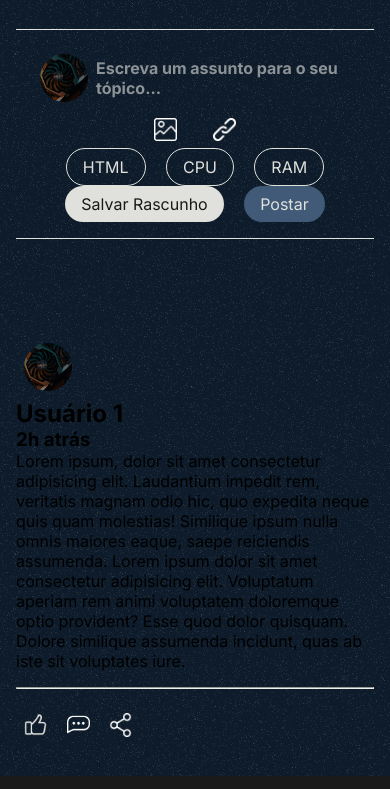
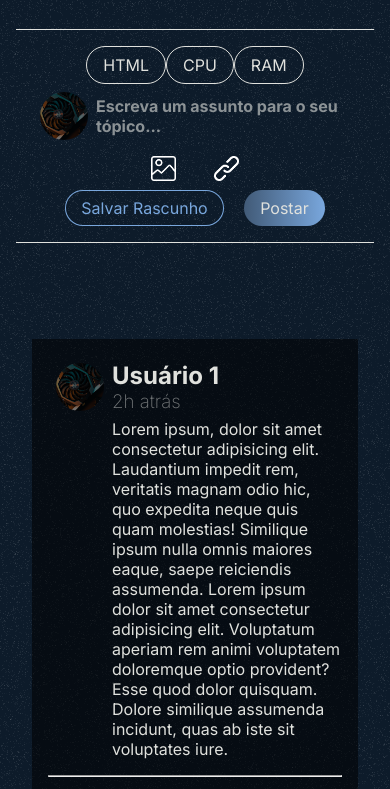
Before and after one commit to Ekhytera/newEkhytera, a plain HTML site: page forum.html in a window 390 px wide. Shown: the part 43-832 px from the top of the page. Drawn offline with Linux system fonts and the light colour scheme.

Commit message:
Atualizando posts e melhor responsividade nos controles do escritor de posts

```diff
--- a/css/forum.css
+++ b/css/forum.css
@@ -1,22 +1,19 @@
-/* container do input para posts e itens como foto de perfil, anexos, botões... */
-#writePostContainer {
-	position: relative;
-	display: flex;
-	flex-direction: column;
-	justify-content: center;
-	align-items: center;
-	padding: 1rem;
-	/* configurando borda */
-	border-top: 1px solid #E0E1DD;
-	border-bottom: 1px solid #E0E1DD;
-	border-left: none;
-	border-right: none;
+hr {
+	margin: 1rem 0;
 }
 
-hr{
-	margin: 1rem 0;
+/* Parte de cima do post (foto de perfil e campo de texto) */
+	article.post {
+		background-color: rgba(0, 0, 0, 0.55);
+		color: #E0E1DD;
+		padding: 1rem;
+		margin-inline: 1rem;
 	}
-/* Parte de cima do post (foto de perfil e campo de texto) */
+
+	article.post>p {
+		margin-left: 4rem;
+	}
+
 	.postBody {
 		display: flex;
 		flex-direction: row;
@@ -24,18 +21,59 @@ hr{
 		align-items: center;
 	}
 
-/* foto de perfil */
 	.fotoPerfil {
 		padding: 0.5rem;
 		width: 4rem;
 		height: 4rem;
 		border-radius: 50%;
-	/* arredondar imagem */
 		object-fit: cover;
-	/* impedir imagem de esticar */
 	}
+
+	.postAuthor {
+		display: flex;
+		flex-direction: row;
+		align-items: center;
+		justify-content: flex-start;
+	}
+
+	.postFooter{
+		display: flex;
+		flex-direction: row;
+		align-items: center;
+	}
+	.postFooter>span{
+		font-weight: bold;
+		margin-right: 1.5rem;
+		margin-left: 0.1rem;
+	}
+
+	.postDetails{
+		display: flex;
+		flex-direction: row;
+		align-items: center;
+		justify-content: space-between;
+	}
+	.subtitle {
+		opacity: 50%;
+		font-weight: 200;
+	}
+
 /* Input para digitar novo post */
-.postInput {
+
+	.writePostContainer {
+		position: relative;
+		display: flex;
+		flex-direction: column;
+		justify-content: center;
+		align-items: center;
+		padding: 1rem;
+		border-top: 1px solid #E0E1DD;
+		border-bottom: 1px solid #E0E1DD;
+		border-left: none;
+		border-right: none;
+	}
+
+	.writePost {
 		display: flex;
 		align-items: center;
 		color: #E0E1DD;
@@ -44,30 +82,48 @@ hr{
 		resize: none;
 		width: 100%;
 	}
-.postInput:focus{
+
+	.writePost:focus {
 		outline: 0;
 		border: 0;
 	}
-.postInput::placeholder {
+
+	.writePost::placeholder {
 		color: #E0E1DD;
 		opacity: 60%;
 		font-weight: bold;
 	}
-.postFooter {
+
+	.writePostFooter {
 		display: flex;
 		flex-wrap: wrap;
 		flex-direction: row;
 		width: 100%;
 		justify-content: space-around;
 	}
-.postFooter>div>* {
+
+	.writePostFooter>div>* {
 		margin-inline: 0.5rem;
+	}
+
+	.writePostContainer>.writePostCategories{
+		display: none;
+		justify-content: flex-start;
+	}
+	@media only screen and (max-width: 768px){
+		.writePostFooter .writePostCategories{
+			display: none;
+		}
+		.writePostContainer>.writePostCategories{
+			display: flex;
+			justify-content: flex-start;
+		}
 	}
 
 /* Classe geral para botões com ícone dentro */
 	.iconButton {
 		display: inline-flex;
-	padding: 1.2rem;
+		padding: 1.3rem;
 		border-radius: 50%;
 		background-color: transparent;
 		background-position: center;
@@ -94,19 +150,19 @@ hr{
 		/* Ícone do botão */
 	}
 
-.add-add{
+	.add-add {
 		background-image: url(../imgs/icon_add.svg);
 	}
 
-.add-like{
+	.add-like {
 		background-image: url(../imgs/icon_like.png);
 	}
 
-.add-comment{
+	.add-comment {
 		background-image: url(../imgs/icon_comment.png);
 	}
 
-.add-share{
+	.add-share {
 		background-image: url(../imgs/icon_share.png);
 	}
 
@@ -122,19 +178,21 @@ hr{
 		background-color: transparent;
 	}
 
-	.vazado:hover {
+	.button.vazado:hover {
 		background-color: #e0e1dd;
 		color: #191919;
 	}
 
 	.primario {
-		background-color: #415A77;
+		background: rgb(65,90,119);
+		background: linear-gradient(90deg, rgba(65,90,119,1) 0%, rgba(121,167,221,1) 100%);
 		color: #e0e1dd;
 	}
 
 	.secundario {
-		background-color: #e0e1dd;
-		color: #191919;
+		background-color: transparent;
+		color: #79a7dd;
+		box-shadow: 0px 0px 0px 1px #79a7dd inset;
 	}
 
 	.arredondado {
--- a/forum.html
+++ b/forum.html
@@ -72,40 +72,47 @@
 
 	<!---------------- CONTEUDO PRINCIPAL ---------------->
 	<main>
-		<div id="writePostContainer">
+		<div class="writePostContainer">
+			<div class="writePostCategories">
+				<button type="button" class="button vazado arredondado">HTML</button>
+				<button type="button" class="button vazado arredondado">CPU</button>
+				<button type="button" class="button vazado arredondado">RAM</button>
+			</div>
 			<div class="postBody">
 				<!-- Foto de perfil -->
 				<img class="fotoPerfil" src="imgs/gpubackimg.png">
 				<!-- Campo de texto -->
-				<textarea class="postInput" placeholder="Escreva um assunto para o seu tópico..."></textarea>
+				<textarea class="writePost" placeholder="Escreva um assunto para o seu tópico..."></textarea>
 				<!-- Botões embaixo do campo de texto -->
 			</div>
-			<div class="postFooter">
-				<div>
+			<div class="writePostFooter">
+				<div class="writePostAttachments">
 					<button type="button" class="iconButton add-img"></button>
 					<button type="button" class="iconButton add-link"></button>
 				</div>
-				<div>
+				<div class="writePostCategories">
 					<button type="button" class="button vazado arredondado">HTML</button>
 					<button type="button" class="button vazado arredondado">CPU</button>
 					<button type="button" class="button vazado arredondado">RAM</button>
 				</div>
-				<div>
+				<div class="writePostControls">
 					<button type="button" class="button secundario arredondado">Salvar Rascunho</button>
 					<button type="button" class="button primario arredondado">Postar</button>
 				</div>
 			</div>
 		</div>
 
-		<article>
+		<article class="post">
 			<div class="postDetails">
-				<div>
+				<div class="postAuthor">
 					<img class="fotoPerfil" src="imgs/gpubackimg.png">
-					<h2>Usuário 1</h2>
-					<h3 class="subtitle">2h atrás</h3>
+					<div>
+						<h2>Usuário 1</h2>
+						<h3 class="subtitle">2h atrás</h3>
+					</div>
 				</div>
 				<div>
-					<!-- categorias e 3 pontos -->
+
 				</div>
 			</div>
 			<p>Lorem ipsum, dolor sit amet consectetur adipisicing elit. Laudantium impedit rem, veritatis magnam odio
@@ -115,9 +122,11 @@
 				quas ab iste sit voluptates iure.
 			</p>
 			<hr>
-			<button class="iconButton add-like"></button>
-			<button class="iconButton add-comment"></button>
-			<button class="iconButton add-share"></button>
+			<div class="postFooter">
+				<button class="iconButton add-like"></button><span>354</span>
+				<button class="iconButton add-comment"></button><span>76</span>
+				<button class="iconButton add-share"></button><span>3</span>
+			</div>
 		</article>
 	</main>
 
```
Lines whose indentation alone changed are shown as unchanged.
